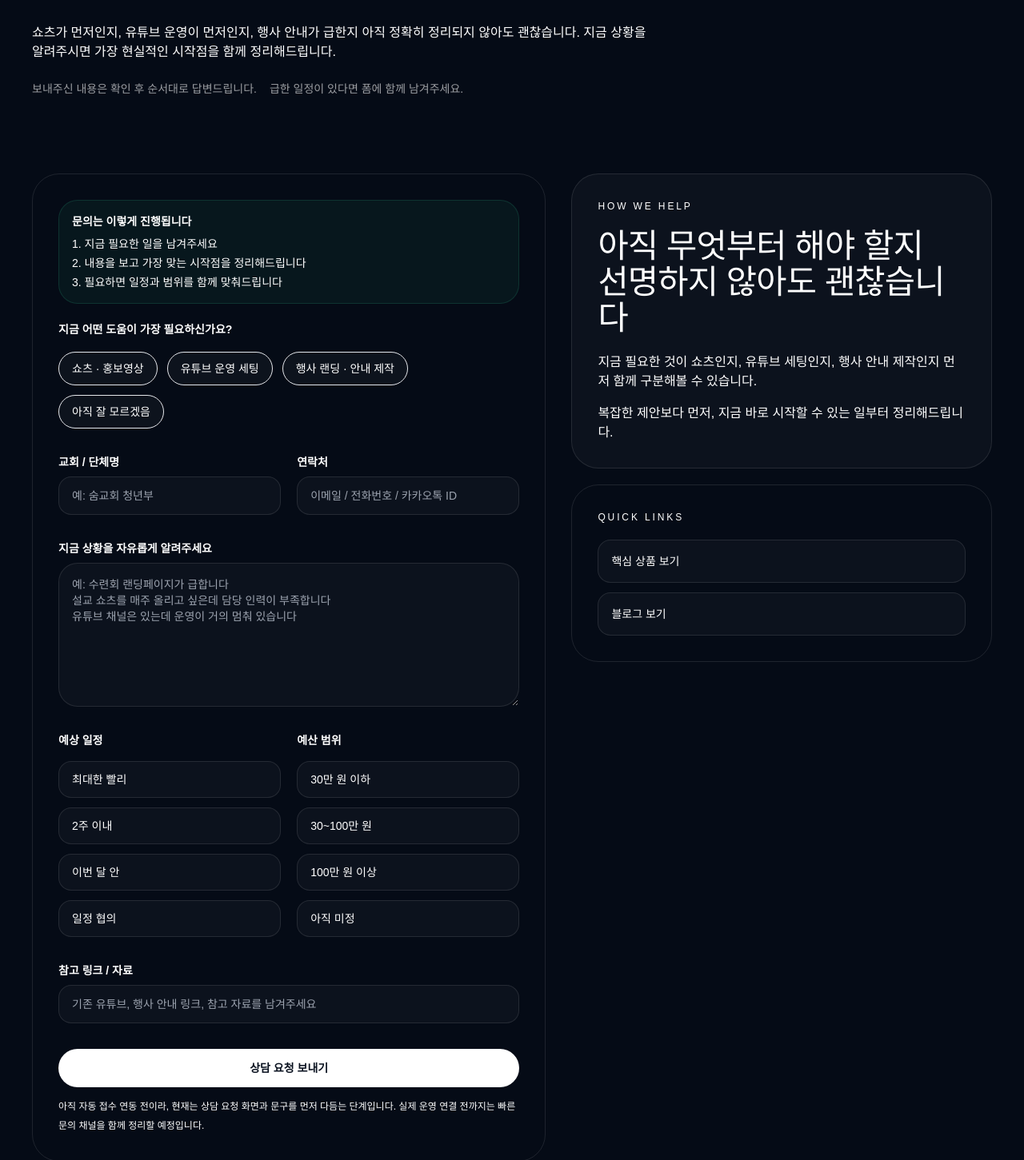
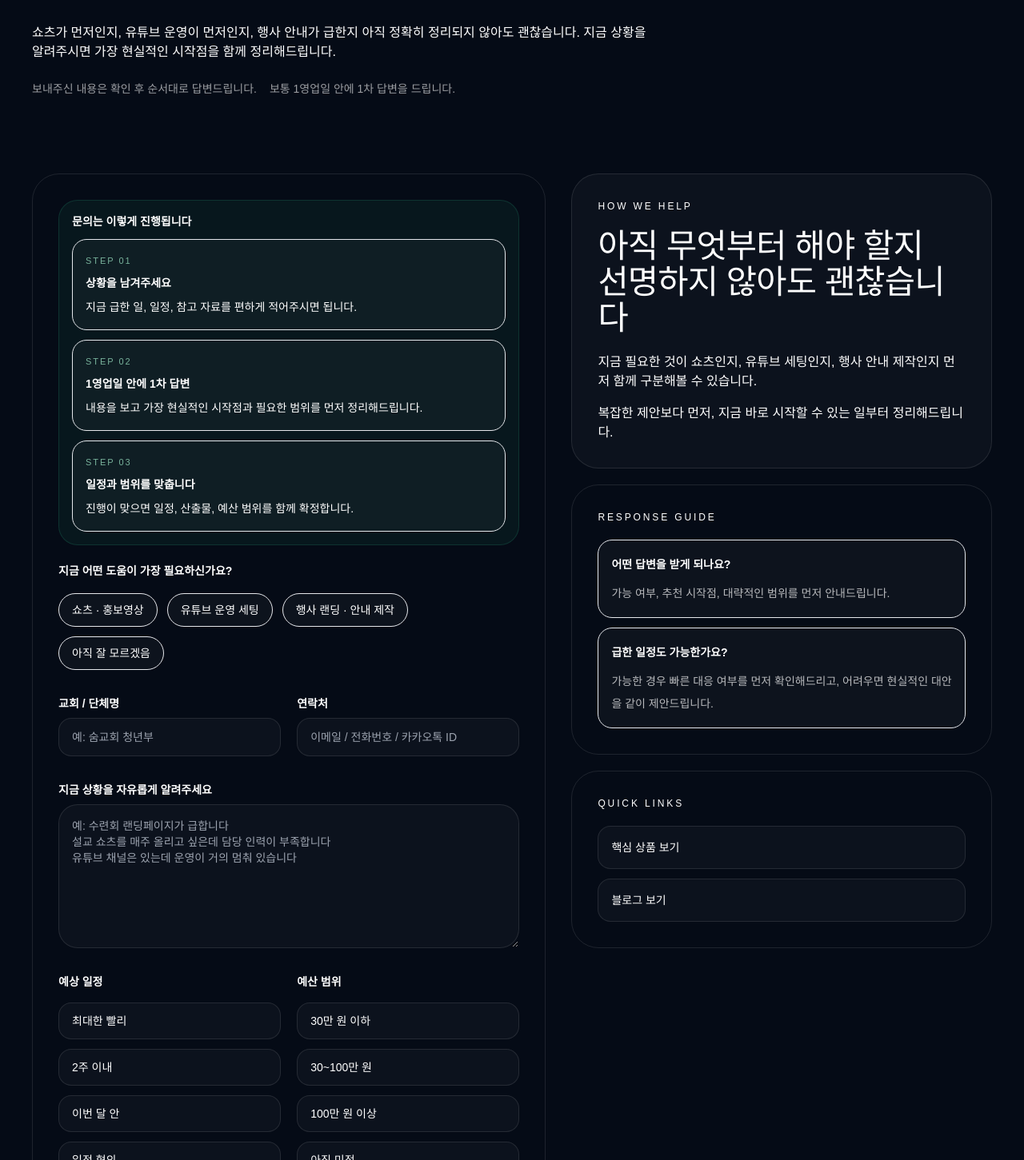
Before and after one commit to kinddragon1224/soom-church, a Next.js app: page /contact in a window 1280 px wide. Shown: the part 379-1830 px from the top of the page at 80% size. Built offline with nearby package versions, Linux system fonts and the light colour scheme; a web font is replaced by a local one.

Commit message:
feat(site): tighten homepage and pricing trust cues

```diff
--- a/app/contact/page.tsx
+++ b/app/contact/page.tsx
@@ -4,6 +4,24 @@ import SiteHeader from "@/components/site-header";
 const helpTypes = ["쇼츠 · 홍보영상", "유튜브 운영 세팅", "행사 랜딩 · 안내 제작", "아직 잘 모르겠음"];
 const schedules = ["최대한 빨리", "2주 이내", "이번 달 안", "일정 협의"];
 const budgets = ["30만 원 이하", "30~100만 원", "100만 원 이상", "아직 미정"];
+
+const processSteps = [
+  {
+    step: "01",
+    title: "상황을 남겨주세요",
+    desc: "지금 급한 일, 일정, 참고 자료를 편하게 적어주시면 됩니다.",
+  },
+  {
+    step: "02",
+    title: "1영업일 안에 1차 답변",
+    desc: "내용을 보고 가장 현실적인 시작점과 필요한 범위를 먼저 정리해드립니다.",
+  },
+  {
+    step: "03",
+    title: "일정과 범위를 맞춥니다",
+    desc: "진행이 맞으면 일정, 산출물, 예산 범위를 함께 확정합니다.",
+  },
+];
 
 export default function ContactPage() {
   return (
@@ -29,7 +47,7 @@ export default function ContactPage() {
             </p>
             <div className="mt-6 flex flex-col gap-2 text-sm text-white/60 sm:flex-row sm:flex-wrap sm:gap-4">
               <p>보내주신 내용은 확인 후 순서대로 답변드립니다.</p>
-              <p>급한 일정이 있다면 폼에 함께 남겨주세요.</p>
+              <p>보통 1영업일 안에 1차 답변을 드립니다.</p>
             </div>
           </div>
         </div>
@@ -40,10 +58,14 @@ export default function ContactPage() {
           <div className="rounded-[34px] border border-white/10 bg-[#0b1327]/88 p-6 sm:p-8">
             <div className="mb-5 rounded-[24px] border border-emerald-400/15 bg-emerald-400/[0.06] px-4 py-4 text-sm text-white/72">
               <p className="font-semibold text-white">문의는 이렇게 진행됩니다</p>
-              <div className="mt-2 grid gap-1 text-white/62">
-                <p>1. 지금 필요한 일을 남겨주세요</p>
-                <p>2. 내용을 보고 가장 맞는 시작점을 정리해드립니다</p>
-                <p>3. 필요하면 일정과 범위를 함께 맞춰드립니다</p>
+              <div className="mt-3 grid gap-3">
+                {processSteps.map((item) => (
+                  <div key={item.step} className="rounded-[18px] border border-white/8 bg-white/[0.03] px-4 py-4">
+                    <p className="text-[11px] tracking-[0.18em] text-emerald-200/70">STEP {item.step}</p>
+                    <p className="mt-2 font-semibold text-white">{item.title}</p>
+                    <p className="mt-2 text-sm leading-6 text-white/62">{item.desc}</p>
+                  </div>
+                ))}
               </div>
             </div>
             <form className="grid gap-8">
@@ -109,9 +131,9 @@ export default function ContactPage() {
                 <button type="submit" className="inline-flex min-h-12 items-center justify-center rounded-full bg-white px-6 text-sm font-semibold text-[#09111f]">
                   상담 요청 보내기
                 </button>
-                <p className="text-xs leading-6 text-white/44">
-                  아직 자동 접수 연동 전이라, 현재는 상담 요청 화면과 문구를 먼저 다듬는 단계입니다.
-                  실제 운영 연결 전까지는 빠른 문의 채널을 함께 정리할 예정입니다.
+                <p className="text-xs leading-6 text-white/52">
+                  문의 내용이 접수되면 먼저 가능 여부와 추천 시작점을 짧게 안내드리고,
+                  이후 필요할 때만 상세 일정과 범위를 함께 맞춥니다.
                 </p>
               </div>
             </form>
@@ -134,6 +156,20 @@ export default function ContactPage() {
             </div>
 
             <div className="rounded-[34px] border border-white/10 bg-[#0b1327]/88 p-6 sm:p-8">
+              <p className="text-xs tracking-[0.24em] text-white/38">RESPONSE GUIDE</p>
+              <div className="mt-5 grid gap-3 text-sm leading-7 text-white/70">
+                <div className="rounded-[18px] border border-white/8 bg-white/[0.03] px-4 py-4">
+                  <p className="font-semibold text-white">어떤 답변을 받게 되나요?</p>
+                  <p className="mt-2">가능 여부, 추천 시작점, 대략적인 범위를 먼저 안내드립니다.</p>
+                </div>
+                <div className="rounded-[18px] border border-white/8 bg-white/[0.03] px-4 py-4">
+                  <p className="font-semibold text-white">급한 일정도 가능한가요?</p>
+                  <p className="mt-2">가능한 경우 빠른 대응 여부를 먼저 확인해드리고, 어려우면 현실적인 대안을 같이 제안드립니다.</p>
+                </div>
+              </div>
+            </div>
+
+            <div className="rounded-[34px] border border-white/10 bg-[#0b1327]/88 p-6 sm:p-8">
               <p className="text-xs tracking-[0.24em] text-white/38">QUICK LINKS</p>
               <div className="mt-5 grid gap-3">
                 <Link href="/pricing" className="rounded-2xl border border-white/10 bg-white/[0.03] px-4 py-4 text-sm text-white/78">
--- a/app/pricing/page.tsx
+++ b/app/pricing/page.tsx
@@ -6,6 +6,8 @@ type Service = {
   badge?: string;
   summary: string;
   desc: string;
+  price: string;
+  note: string;
   points: string[];
   cta: string;
 };
@@ -16,6 +18,8 @@ const services: Service[] = [
     badge: "빠른 실행",
     summary: "설교와 행사를 바로 쓰는 영상으로 정리합니다",
     desc: "설교 쇼츠, 행사 홍보영상, 짧은 소개 영상을 빠르게 제작해 현장에서 바로 활용할 수 있게 돕습니다.",
+    price: "건당 30만 원부터",
+    note: "분량, 촬영 유무, 편집 난이도에 따라 달라질 수 있습니다.",
     points: ["설교 쇼츠", "행사 홍보영상", "짧은 소개 영상"],
     cta: "영상 문의하기",
   },
@@ -24,6 +28,8 @@ const services: Service[] = [
     badge: "운영 구조",
     summary: "채널이 실제로 굴러가게 시작 구조를 잡아줍니다",
     desc: "채널 구조, 썸네일, 제목, 플레이리스트, 업로드 흐름을 먼저 정리해 실제 운영이 가능하게 만듭니다.",
+    price: "프로젝트 80만 원부터",
+    note: "초기 진단 범위와 세팅 항목에 따라 조정됩니다.",
     points: ["채널 구조", "썸네일·제목", "업로드 흐름"],
     cta: "유튜브 세팅 문의",
   },
@@ -32,12 +38,15 @@ const services: Service[] = [
     badge: "행사 대응",
     summary: "등록과 안내 흐름을 한 번에 정리합니다",
     desc: "집회, 수련회, 등록, 신청, 안내를 한 페이지와 한 세트의 홍보물로 묶어 행사 준비 공백을 줄입니다.",
+    price: "프로젝트 120만 원부터",
+    note: "행사 규모와 필요한 산출물 범위에 따라 달라집니다.",
     points: ["행사 랜딩", "신청·안내", "리플렛·홍보물"],
     cta: "행사 문의하기",
   },
 ];
 
 const compareRows = [
+  { label: "시작가", values: ["30만 원부터", "80만 원부터", "120만 원부터"] },
   { label: "가장 잘 맞는 상황", values: ["콘텐츠가 급할 때", "채널이 안 굴러갈 때", "행사 준비가 몰릴 때"] },
   { label: "핵심 결과물", values: ["쇼츠·홍보영상", "운영 가능한 유튜브 구조", "행사 페이지·안내 흐름"] },
   { label: "구매 이유", values: ["빠르게 결과물이 필요함", "담당자 없이도 시작해야 함", "등록·안내를 한 번에 정리해야 함"] },
@@ -78,6 +87,11 @@ export default function PricingPage() {
                   {service.badge ? <span className="rounded-full bg-[#f3ede3] px-3 py-1 text-xs text-[#7a6f67]">{service.badge}</span> : null}
                 </div>
                 <p className="mt-4 text-sm text-[#7a6f67]">{service.summary}</p>
+                <div className="mt-6 rounded-[22px] border border-[#efe5d3] bg-[#fcf8f1] px-5 py-5">
+                  <p className="text-xs tracking-[0.18em] text-[#9a8b7a]">STARTING PRICE</p>
+                  <p className="mt-2 text-[1.9rem] font-semibold tracking-[-0.04em] text-[#111827]">{service.price}</p>
+                  <p className="mt-2 text-xs leading-6 text-[#7a6f67]">{service.note}</p>
+                </div>
                 <p className="mt-6 text-sm leading-7 text-[#475069]">{service.desc}</p>
                 <ul className="mt-6 grid gap-2 text-sm leading-7 text-[#334155]">
                   {service.points.map((point) => (
```
Also changed, not shown: app/page.tsx (+21 -16 lines).
